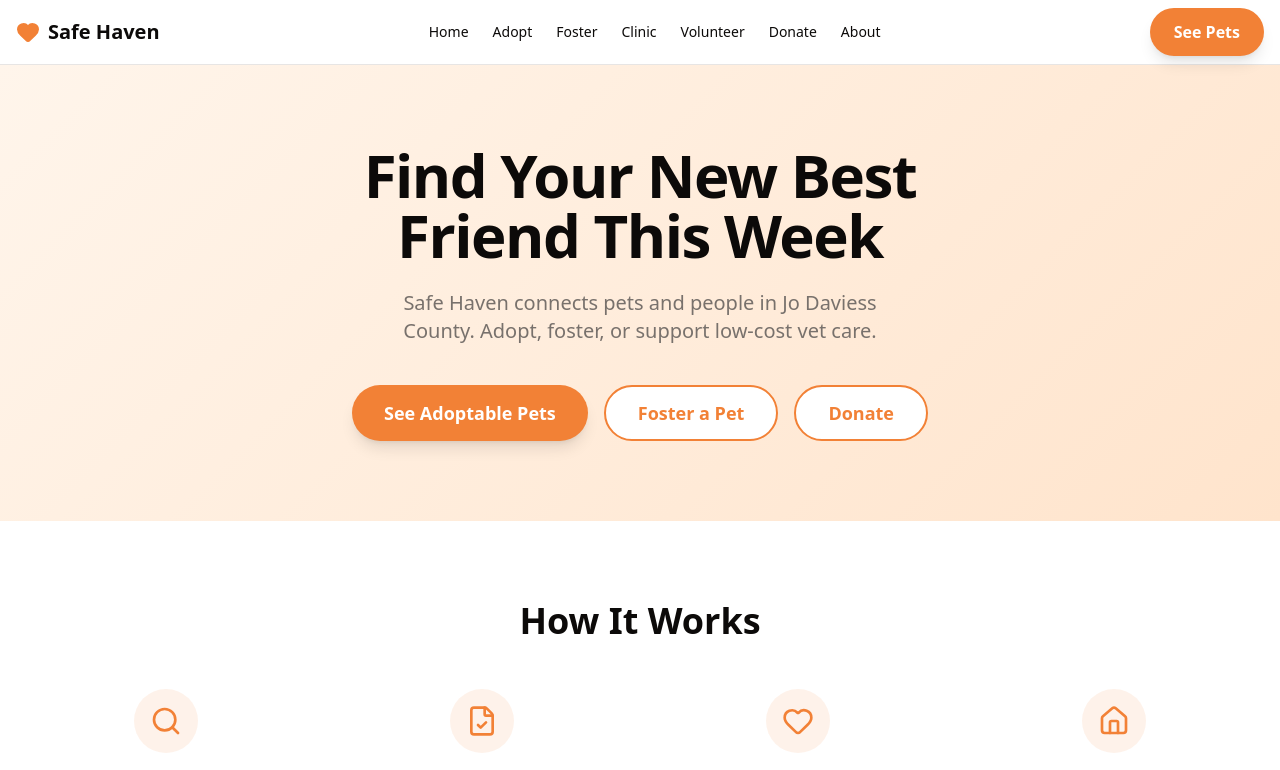
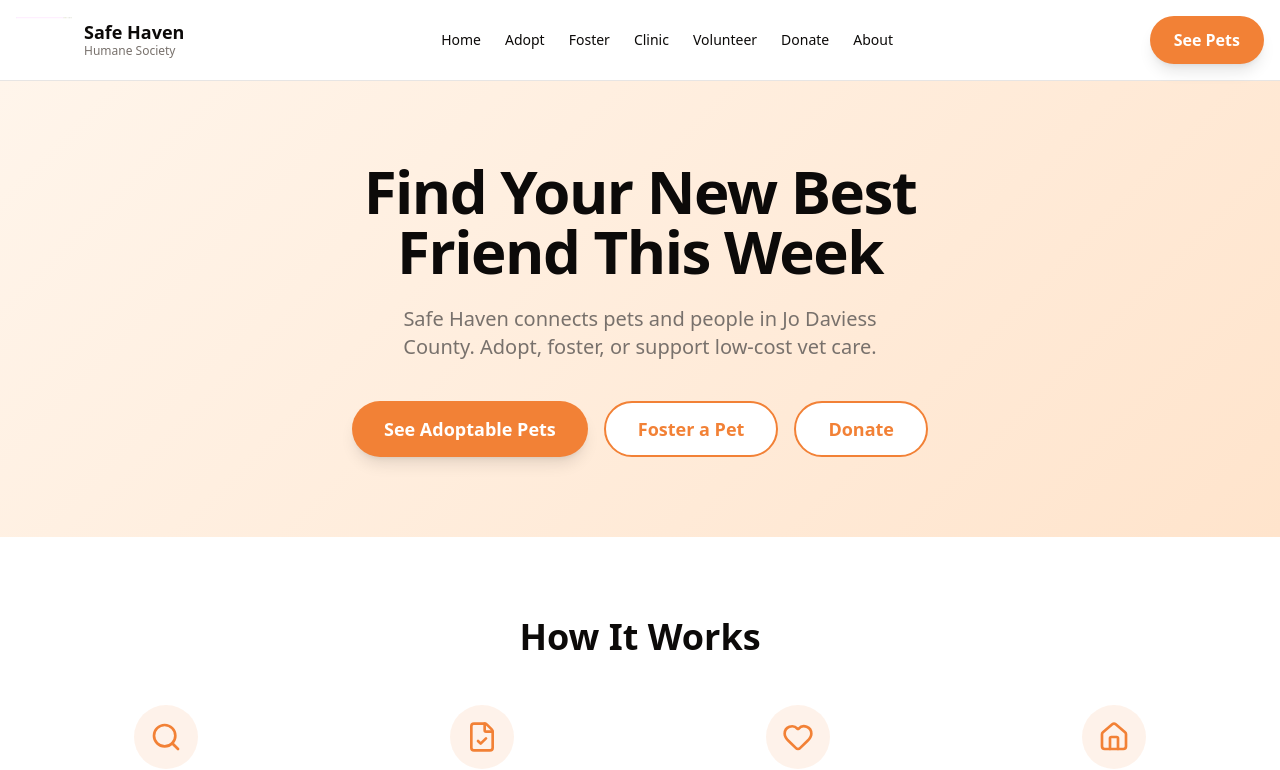
Before and after one commit to 7nqwsvhv99-hash/safe-haven-site, a Next.js app: page / in a window 1280 px wide. Shown: the top 770 px of the page. Built offline with nearby package versions, Linux system fonts and the light colour scheme.

Commit message:
Restore Safe Haven branded header

```diff
--- a/src/components/navigation.tsx
+++ b/src/components/navigation.tsx
@@ -2,8 +2,9 @@
 
 import Link from "next/link"
 import { useState } from "react"
-import { Menu, X, Heart } from "lucide-react"
+import { Menu, X } from "lucide-react"
 import { Button } from "@/components/ui/button"
+import Image from "next/image"
 
 export function Navigation() {
   const [isOpen, setIsOpen] = useState(false)
@@ -21,11 +22,22 @@ export function Navigation() {
   return (
     <nav className="sticky top-0 z-50 w-full border-b bg-white/95 backdrop-blur supports-[backdrop-filter]:bg-white/80">
       <div className="container-custom">
-        <div className="flex h-16 items-center justify-between px-4">
+        <div className="flex h-20 items-center justify-between px-4">
           {/* Logo */}
-          <Link href="/" className="flex items-center gap-2 font-bold text-xl">
-            <Heart className="h-6 w-6 text-primary fill-primary" />
-            <span className="hidden sm:inline">Safe Haven</span>
+          <Link href="/" className="flex items-center gap-3 group">
+            <div className="relative h-14 w-14 transition-transform group-hover:scale-105">
+              <Image
+                src="/images/safe-haven-humane-society-logo.png"
+                alt="Safe Haven Humane Society"
+                fill
+                className="object-contain"
+                priority
+              />
+            </div>
+            <div className="hidden md:flex flex-col">
+              <span className="font-bold text-lg leading-tight">Safe Haven</span>
+              <span className="text-xs text-muted-foreground">Humane Society</span>
+            </div>
           </Link>
 
           {/* Desktop Navigation */}
```
